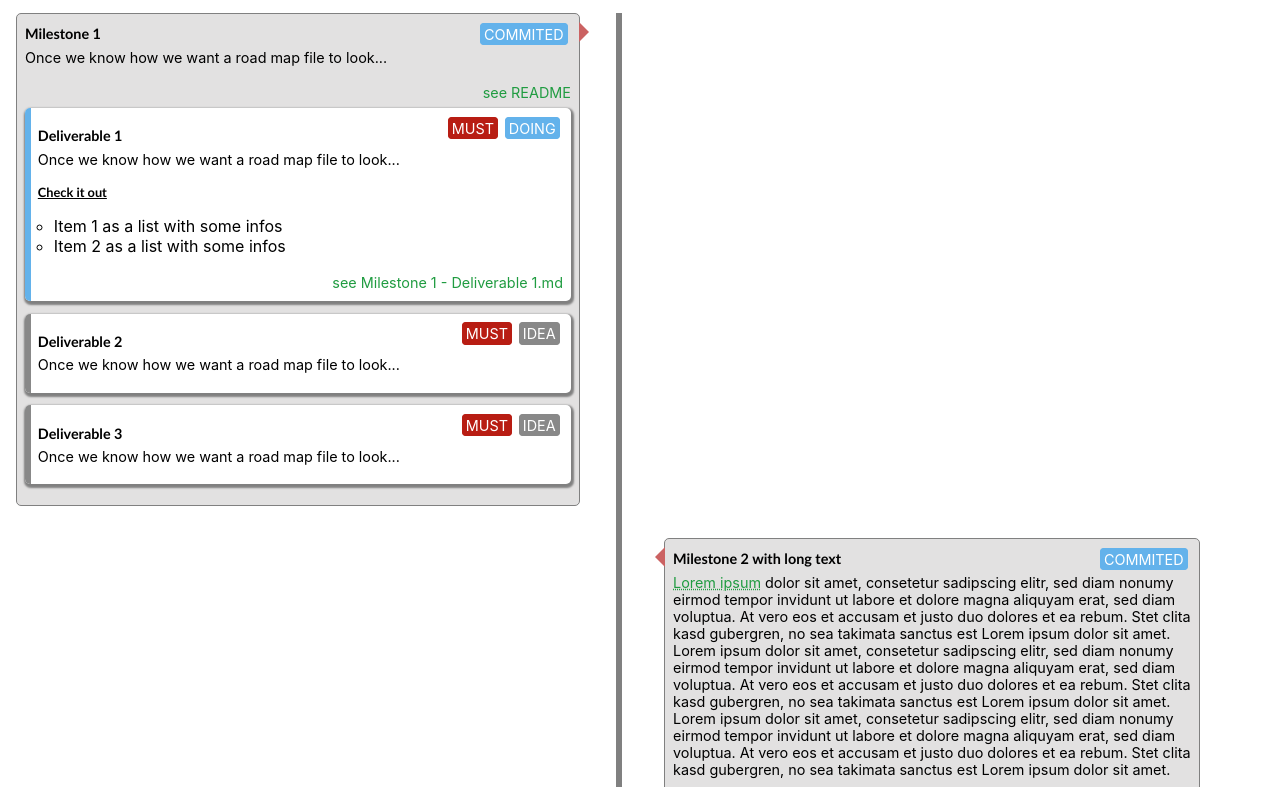
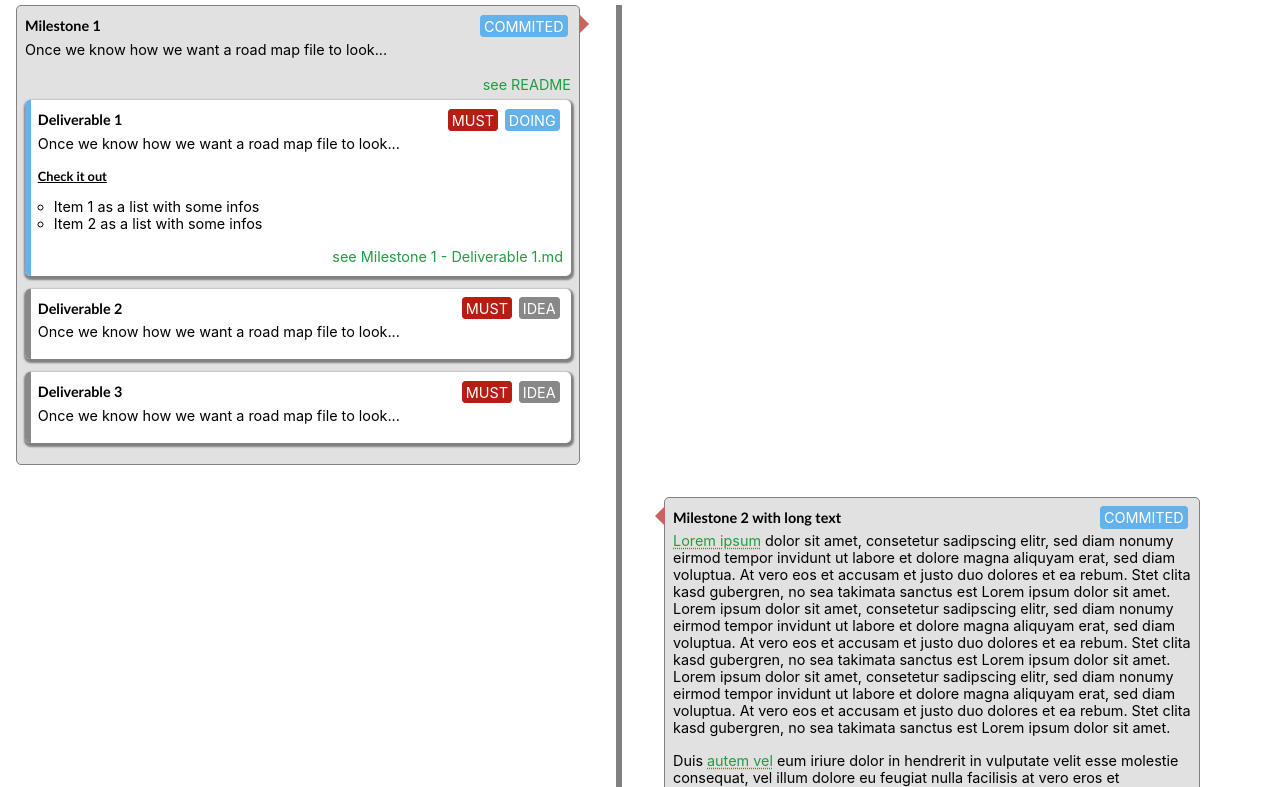
Before and after one commit to uroflavin/roadmap, a plain HTML site: page roadmap/roadmap_template.html in a window 1280 px wide. Shown: the part 1373-2160 px from the top of the page. Drawn offline with Linux system fonts and the light colour scheme.

Commit message:
some more layout fixes

```diff
--- a/roadmap/roadmap_template.html
+++ b/roadmap/roadmap_template.html
@@ -289,14 +289,15 @@
             keyresult > header, deliverable > header {
                 display: flex;
                 flex-direction: row;
-                flex-wrap: wrap;
+                flex-wrap: nowrap;
                 justify-content: flex-start;
                 align-items: flex-start;
                 justify-content: space-between;
                 padding-top: 0.2rem;
                 padding-bottom: 0.2rem;
-
-                > name {
+            }
+
+            keyresult > header > name, deliverable > header > name {
                 order: 1;
                 display: block;
                 margin-bottom:0.2rem;
@@ -304,7 +305,7 @@
             }
 
 
-                > requirement {
+            keyresult > header > requirement, deliverable > header > requirement {
                 order: 2;
                 font-size: 0.9rem;
                 margin-bottom:0.2rem;
@@ -312,14 +313,14 @@
                 flex: initial;
             }
 
-                > state {
+            keyresult > header > state, deliverable > header > state {
                 order: 3;
                 font-size: 0.9rem;
                 margin-bottom:0.2rem;
                 align-items: flex-end;
                 flex: initial;
             }
-            }
+
             state, requirement {
                 > span {
                     margin:0rem;
@@ -650,6 +651,7 @@
             description > ul {
                 padding-left:1rem;
                 list-style: circle;
+                font-size: 0.9rem;
             }
 
 
@@ -768,7 +770,7 @@
                 padding-top: 0.5rem;
             }
 
-            timeline > item > description > ul,h4,h5,h6 {
+            timeline > item > description > ul,h5,h6 {
                 margin-top: 0.5rem;
                 margin-bottom: 0rem;
             }
--- a/templates/html/roadmap.css
+++ b/templates/html/roadmap.css
@@ -281,14 +281,15 @@ reference > a {
 keyresult > header, deliverable > header {
     display: flex;
     flex-direction: row;
-    flex-wrap: wrap;
+    flex-wrap: nowrap;
     justify-content: flex-start;
     align-items: flex-start;
     justify-content: space-between;
     padding-top: 0.2rem;
     padding-bottom: 0.2rem;
+}
 
-    > name {
+keyresult > header > name, deliverable > header > name {
     order: 1;
     display: block;
     margin-bottom:0.2rem;
@@ -296,7 +297,7 @@ keyresult > header, deliverable > header {
 }
 
 
-    > requirement {
+keyresult > header > requirement, deliverable > header > requirement {
     order: 2;
     font-size: 0.9rem;
     margin-bottom:0.2rem;
@@ -304,13 +305,12 @@ keyresult > header, deliverable > header {
     flex: initial;
 }
 
-    > state {
+keyresult > header > state, deliverable > header > state {
     order: 3;
     font-size: 0.9rem;
     margin-bottom:0.2rem;
     align-items: flex-end;
     flex: initial;
-    }
 }
 state, requirement {
     > span {
@@ -642,6 +642,7 @@ milestone:nth-child(even)::before {
 description > ul {
     padding-left:1rem;
     list-style: circle;
+    font-size: 0.9rem;
 }
 
 
@@ -760,7 +761,7 @@ timeline > item > description > p {
     padding-top: 0.5rem;
 }
 
-timeline > item > description > ul,h4,h5,h6 {
+timeline > item > description > ul,h5,h6 {
     margin-top: 0.5rem;
     margin-bottom: 0rem;
 }
```
Also changed, not shown: roadmap/roadmap.html (+7 -6 lines). Lines whose indentation alone changed are shown as unchanged.
